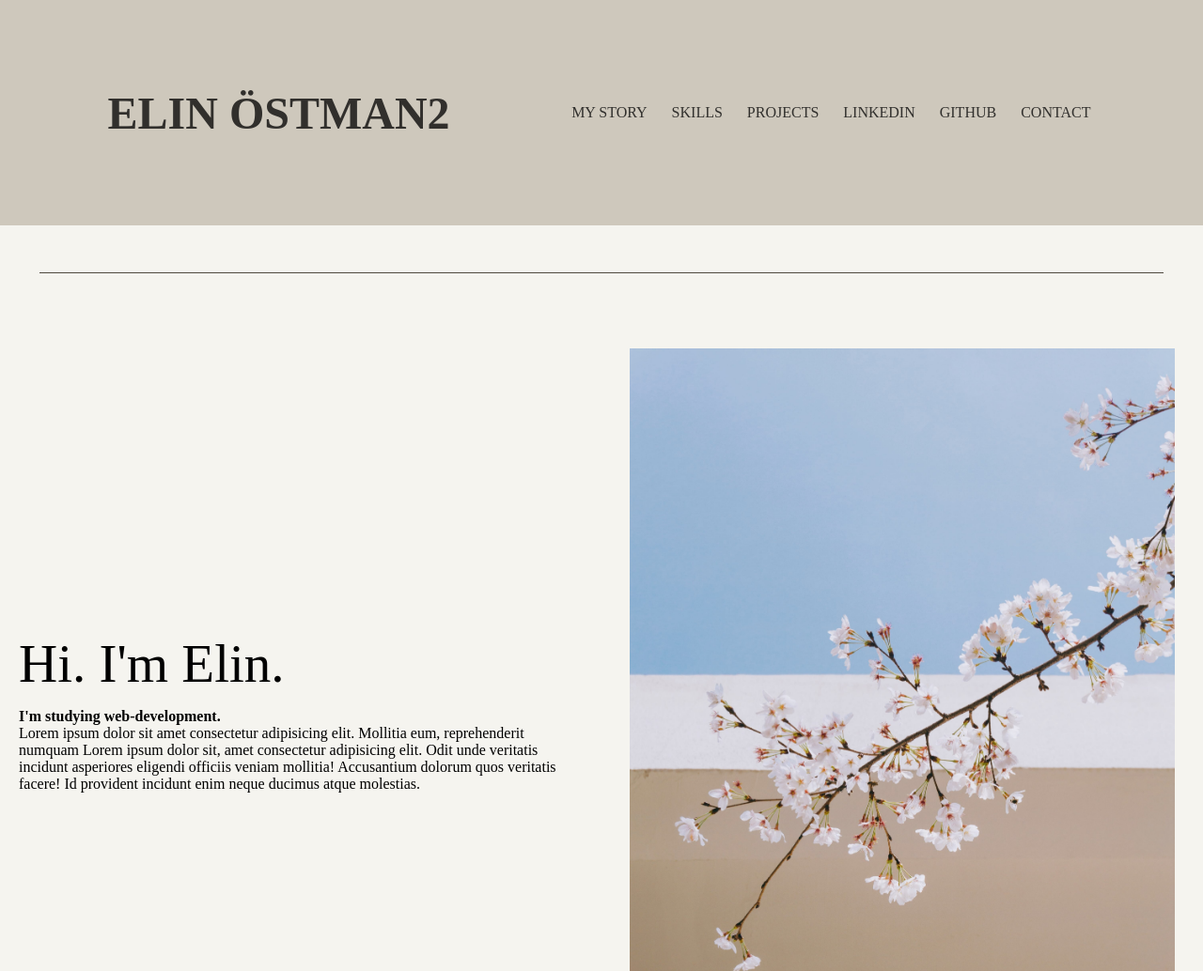
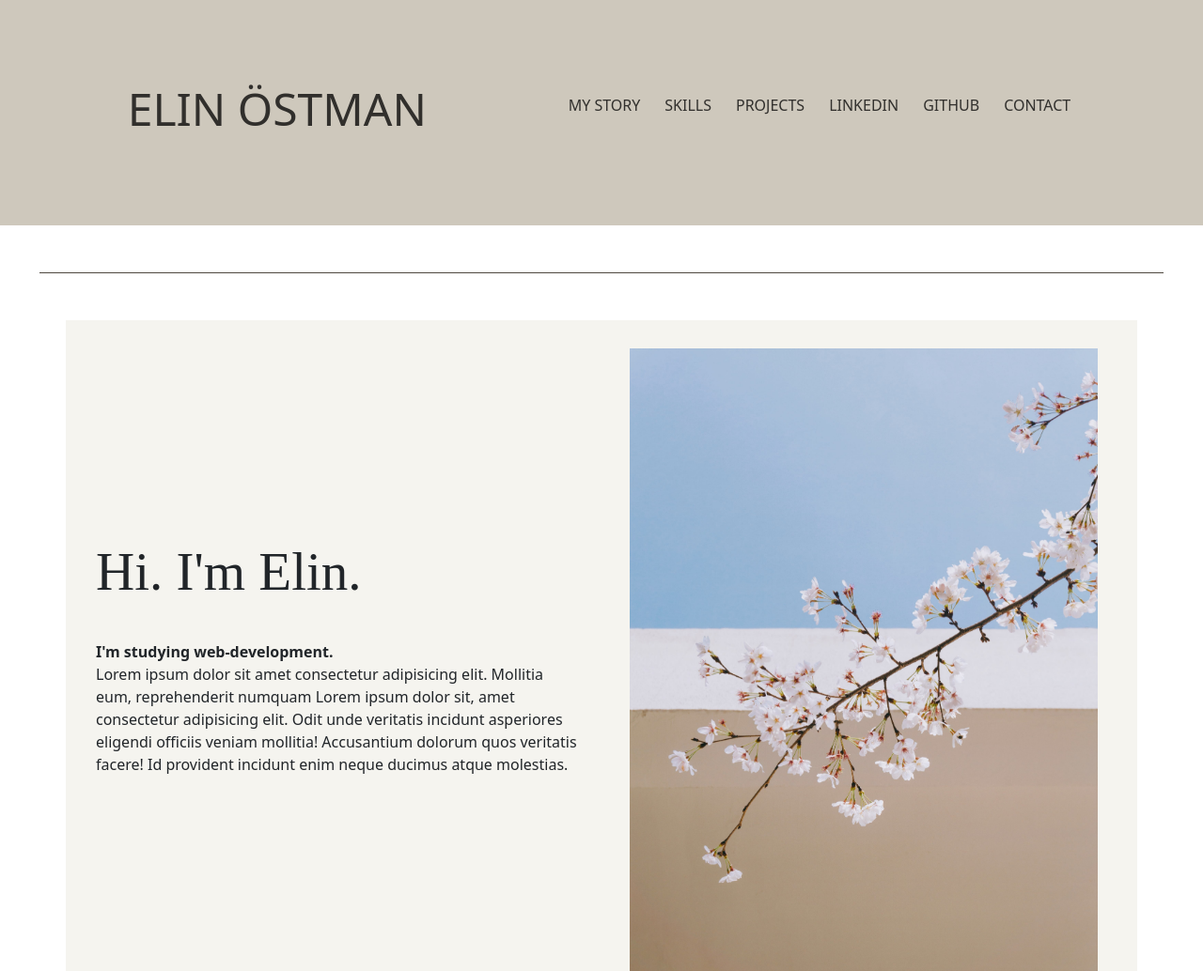
Before and after one commit to elinstman/Portfolio, a website: page index.html in a window 1280 px wide. Shown: the top 1034 px of the page at 94% size. Drawn offline with nearby package versions, Linux system fonts and the light colour scheme; a web font is replaced by a local one.

Commit message:
la till bootstrap

```diff
--- a/index.html
+++ b/index.html
@@ -5,10 +5,11 @@
     <meta name="viewport" content="width=device-width, initial-scale=1.0" />
     <title>Portfolio</title>
     <link rel="stylesheet" href="scr/main.css" />
+    <link href="https://cdn.jsdelivr.net/npm/bootstrap@5.3.2/dist/css/bootstrap.min.css" rel="stylesheet" integrity="sha384-T3c6CoIi6uLrA9TneNEoa7RxnatzjcDSCmG1MXxSR1GAsXEV/Dwwykc2MPK8M2HN" crossorigin="anonymous">
   </head>
   <body class="body">
     <header class="header">
-      <h1 class="header_title" <a>ELIN ÖSTMAN2</a></h1>
+      <h1 class="header_title" <a>ELIN ÖSTMAN</a></h1>
       <nav class="navbar">
         <ul class="wrapper">
           <li><a class="link link--left" href="/">MY STORY</a></li>
@@ -83,5 +84,6 @@
         </div>
       </div>
     </footer>
+    <link href="https://cdn.jsdelivr.net/npm/bootstrap@5.3.2/dist/css/bootstrap.min.css" rel="stylesheet" integrity="sha384-T3c6CoIi6uLrA9TneNEoa7RxnatzjcDSCmG1MXxSR1GAsXEV/Dwwykc2MPK8M2HN" crossorigin="anonymous">
   </body>
 </html>
```
